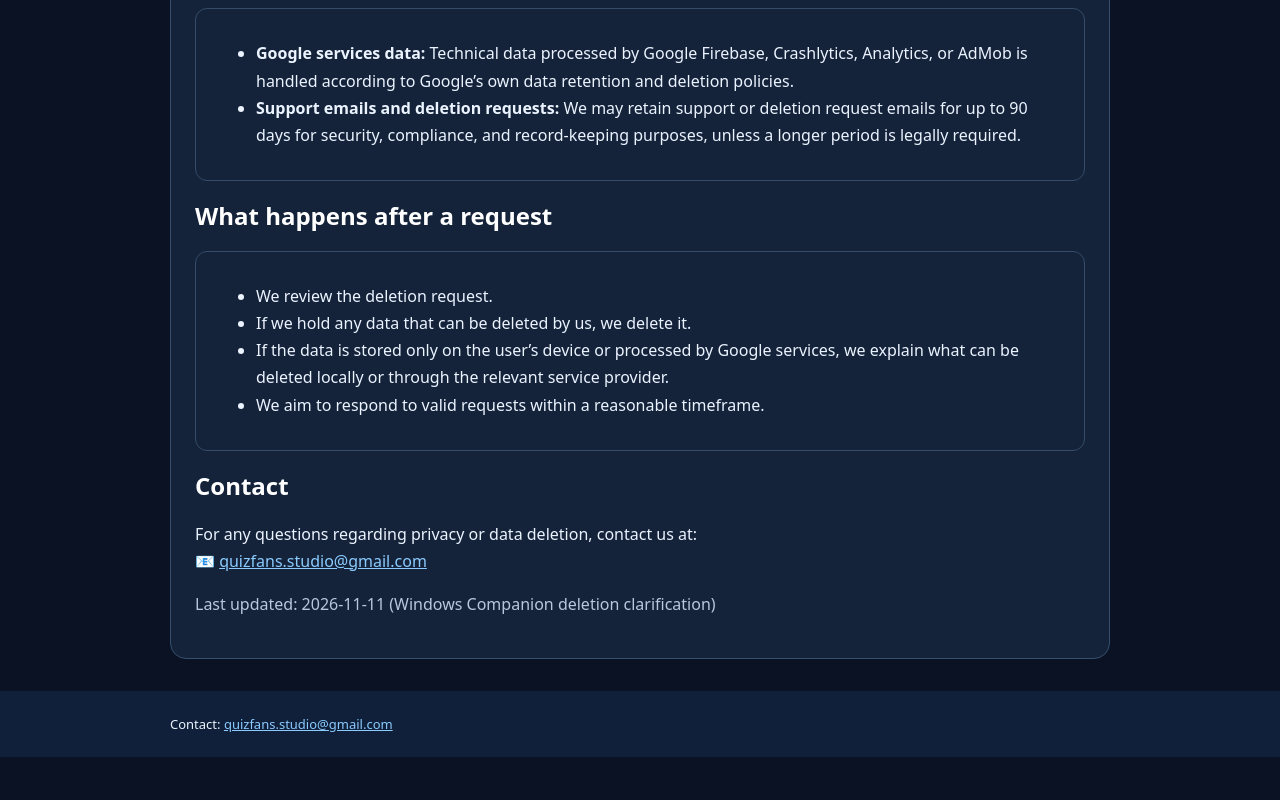
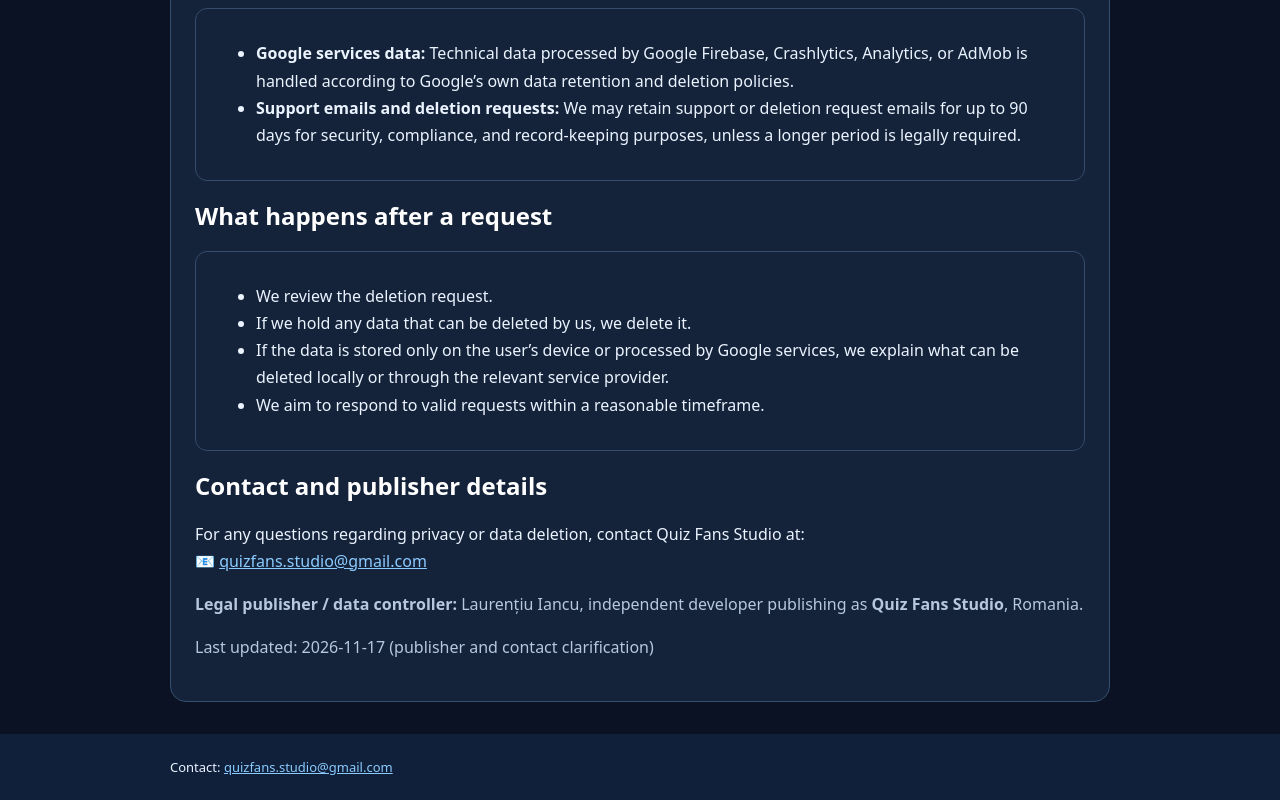
Before and after one commit to QuizFansStudio/Data-Deletion-Request, a plain HTML site: page index.html in a window 1280 px wide. Shown: the part 2769-3569 px from the top of the page. Before the commit the page ends 3526 px from the top, so only its background shows below. Drawn offline with Linux system fonts and the light colour scheme.

Commit message:
Present Quiz Fans Studio first and place personal legal identity in final contact section

```diff
--- a/index.html
+++ b/index.html
@@ -139,13 +139,16 @@ a{color:#8bcbff;overflow-wrap:anywhere}.muted{color:#b7c8de}footer{font-size:13p
   </ul>
 </div>
 
-<h2>Contact</h2>
+<h2 id="publisher-identity">Contact and publisher details</h2>
 <p>
-  For any questions regarding privacy or data deletion, contact us at:<br/>
+  For any questions regarding privacy or data deletion, contact Quiz Fans Studio at:<br/>
   📧 <a href="mailto:quizfans.studio@gmail.com">quizfans.studio@gmail.com</a>
+</p>
+<p class="muted">
+  <strong>Legal publisher / data controller:</strong> Laurențiu Iancu, independent developer publishing as <strong>Quiz Fans Studio</strong>, Romania.
 </p>
 
 <p class="muted">
-  Last updated: 2026-11-11 (Windows Companion deletion clarification)
+  Last updated: 2026-11-17 (publisher and contact clarification)
 </p>
 </main><footer>Contact: <a href="mailto:quizfans.studio@gmail.com">quizfans.studio@gmail.com</a></footer></body></html>
```
